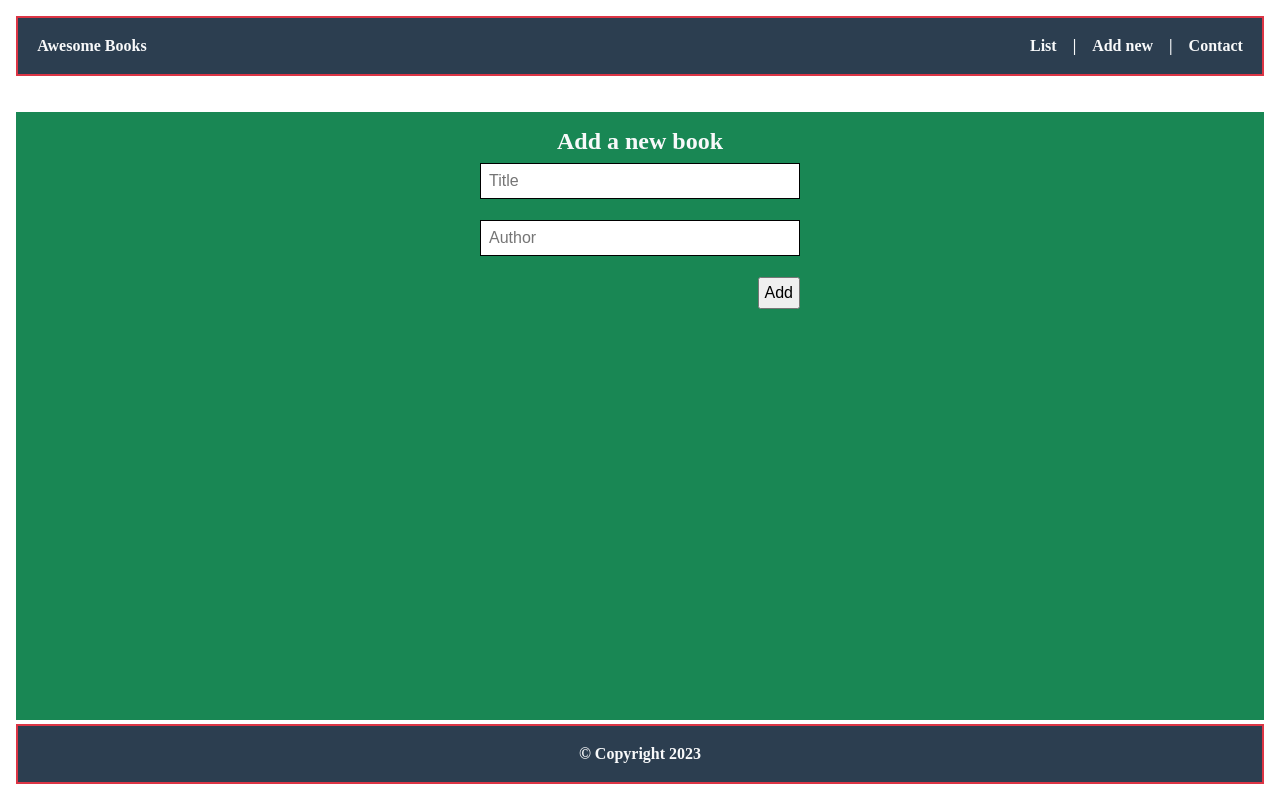
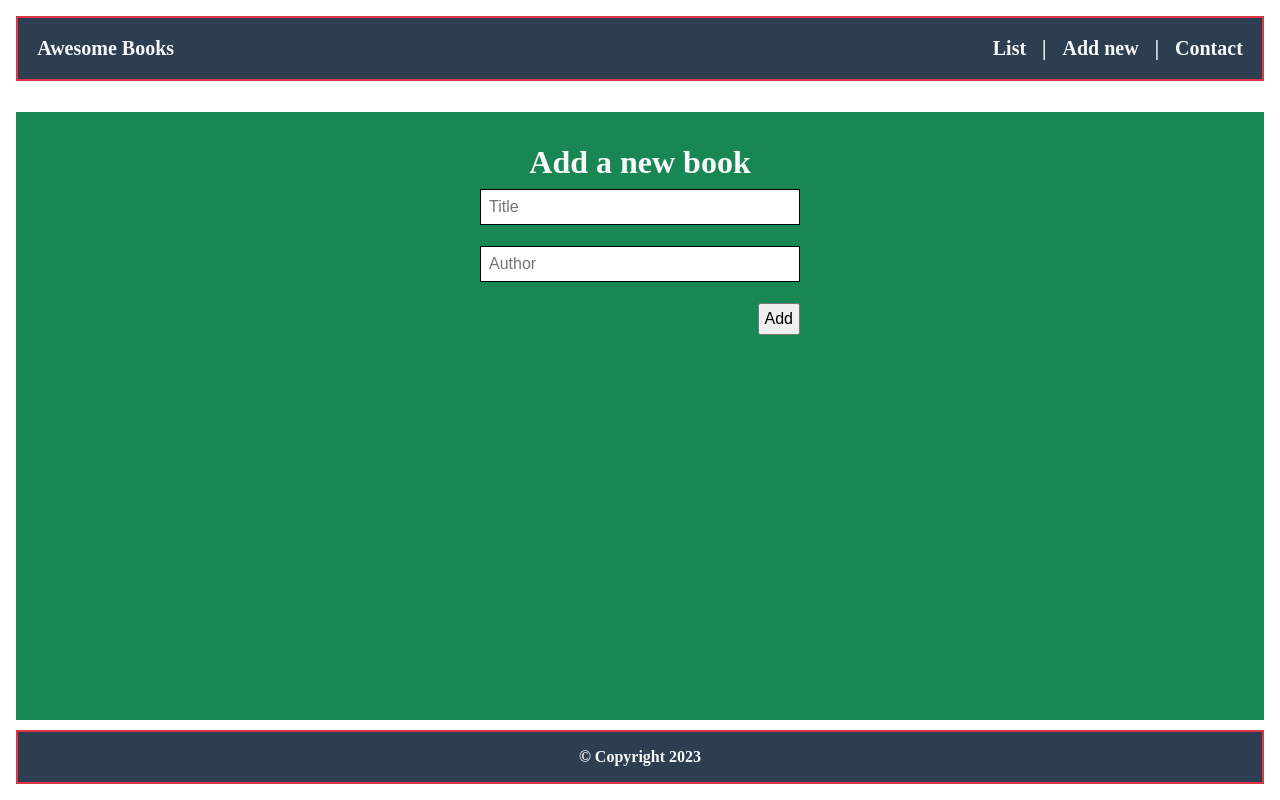
Before and after one commit to yusufyusie/Awesome-books, a website: page index.html in a window 1280 px wide. Both pictures are taken after typing "Sample", "Sample" into the empty fields and a click on the button "Add". Drawn offline with Linux system fonts and the light colour scheme.

Commit message:
Update the styles for adjustment of sections

```diff
--- a/assets/css/styles.css
+++ b/assets/css/styles.css
@@ -12,6 +12,7 @@
   color: #f8f9fa;
   justify-content: space-between;
   border: 2px solid #dc3545;
+  font-size: 1.25rem;
   flex-direction: row;
   font-weight: 900;
   position: fixed;
@@ -43,9 +44,6 @@ a:hover {
   color: #13967d;
 }
 
-
-
-
 li#nav-list,
 li#nav-add,
 li#nav-contact {
@@ -66,20 +64,24 @@ li#nav-contact {
   background-color: #198754;;
 }
 
+.section {
+  display: block;
+}
+
 .books-display {
-  border: 3px solid;
-  margin-top: 5rem;
+  border: 5px solid #000;
+  margin: 1rem;
   display: flex;
   flex-direction: column;
   gap: 1rem;
   font-size: 1.5em;
 }
 
-.header h1 {
+.section h1 {
+  margin: 1rem;
   text-align: center;
-  font-size: 2.5rem;
-  font-weight: 950;
-  margin: 1rem;
+  font-size: 2rem;
+  font-weight: 900;
 }
 
 .add-book-form {
@@ -98,6 +100,11 @@ li#nav-contact {
   gap: 0.5rem;
 }
 
+h2#contact-title {
+  font-size: 2rem;
+  font-weight: 900;
+}
+
 #form-div {
   display: flex;
   flex-direction: column;
@@ -110,6 +117,14 @@ form input {
   font-size: 1rem;
   padding: 0.5rem;
   border: 1px solid;
+}
+
+h2#form-title {
+  font-size: 2rem;
+  text-align: center;
+  align-self: center;
+  font-weight: 900;
+  padding-top: 1rem;
 }
 
 .remove-btn {
@@ -131,12 +146,28 @@ p.error-message {
   justify-content: space-between;
   background-color: #dcdcdc;
   padding: 0.5rem;
+  color: #000;
 }
 
 .books-detail {
   display: flex;
   flex-direction: column;
   gap: 1rem;
+}
+
+section#contact div {
+  display: flex;
+  flex-direction: column;
+  gap: 2rem;
+  align-items: center;
+  padding: 1rem;
+}
+
+ul#contact-items {
+  display: flex;
+  flex-direction: column;
+  gap: 1rem;
+  list-style-type: disc;
 }
 
 footer#footer {
@@ -150,5 +181,5 @@ footer#footer {
   border: 2px solid #dc3545;
   color: #f8f9fa;
   font-weight: 900;
-  padding: 1.2rem;
+  padding: 1rem;
 }
```
